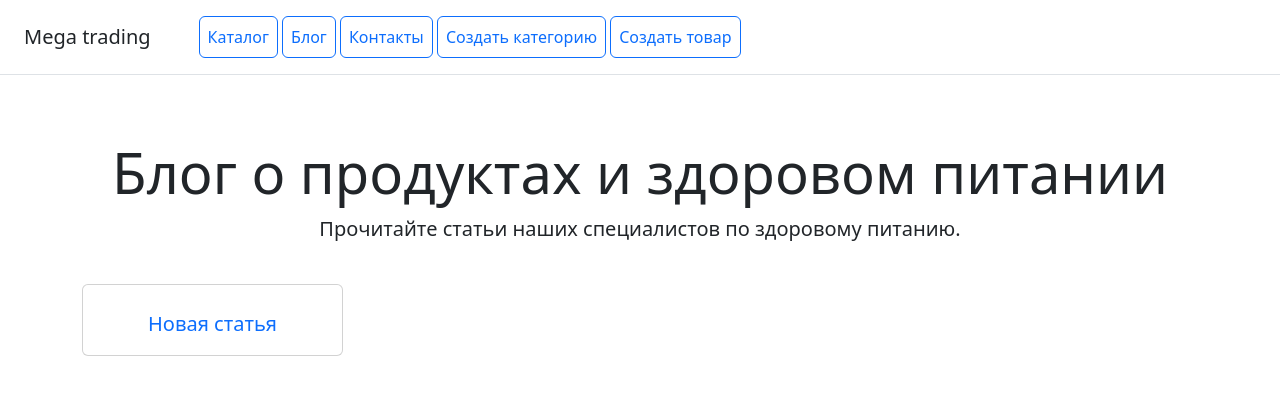
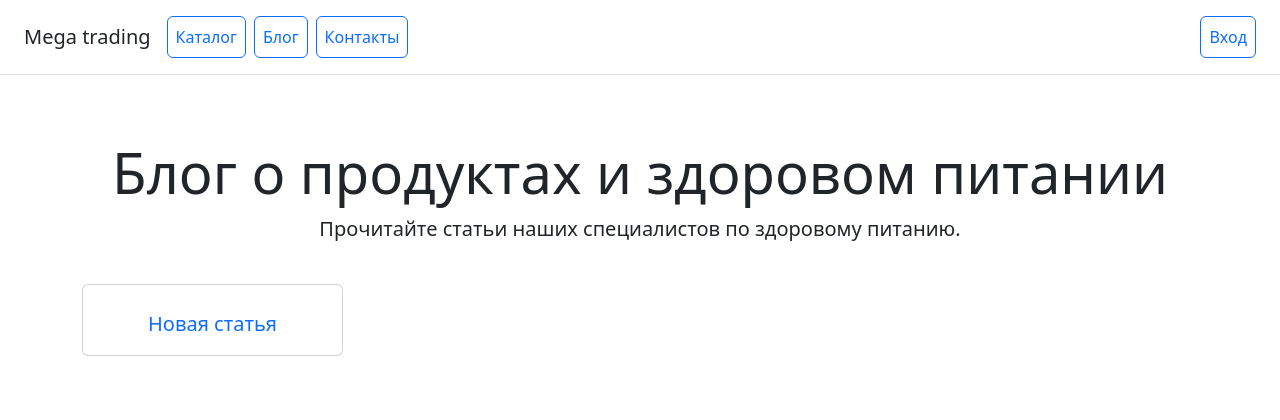
Before and after one commit to Uriy-T/skypro_UI_base, a Django app: page /article/list/ in a window 1280 px wide. Shown: the top 420 px of the page. Run offline with Django 5.2, Linux system fonts and the light colour scheme; data that the repository does not hold is empty; some libraries are stand-ins or nearby versions.

Commit message:
Добавил: - кнопки для перехода к странице авторизации - условный рендеринг кнопок создания товаров, и категорий товаров и кнопок входа и выхода из системы в зависимости от состояния пользователя.

```diff
--- a/main/templates/main/base_includes/header.html
+++ b/main/templates/main/base_includes/header.html
@@ -1,11 +1,20 @@
+<div class="d-flex flex-column flex-md-row align-items-center p-3 px-md-4 mb-3 bg-white border-bottom box-shadow">
+    <h5 class="my-0 me-md-3 font-weight-normal">Mega trading</h5>
+    <nav class="d-flex flex-wrap align-items-center gap-2 flex-grow-1">
 
-<div class="d-flex flex-column flex-md-row align-items-center p-3 px-md-4 mb-3 bg-white border-bottom box-shadow">
-    <h5 class="my-0 mr-md-auto font-weight-normal">Mega trading</h5>
-    <nav class="ms-5">
         <a class="p-2 btn btn-outline-primary" href="{% url 'catalog:category_list' %}">Каталог</a>
         <a class="p-2 btn btn-outline-primary" href="{% url 'blog:article_list' %}">Блог</a>
         <a class="p-2 btn btn-outline-primary" href="{% url 'main:contacts' %}">Контакты</a>
+        {% if user.is_authenticated %}
         <a class="p-2 btn btn-outline-primary" href="{% url 'catalog:category_create' %}#">Создать категорию</a>
         <a class="p-2 btn btn-outline-primary" href="{% url 'catalog:product_create' %}">Создать товар</a>
+        <form method="post" action="{% url 'users:logout' %}" class="ms-auto m-0">
+            {% csrf_token %}
+            <a href="{% url 'users:update_profile' %}" class="p-2 btn btn-outline-primary ms-auto">Личный кабинет</a>
+            <button type="submit" class="p-2 btn btn-outline-primary ms-auto">Выйти</button>
+        </form>
+        {% else %}
+        <a class="p-2 btn btn-outline-primary ms-auto" href="{% url 'users:login' %}">Вход</a>
+        {% endif %}
     </nav>
 </div>
```
